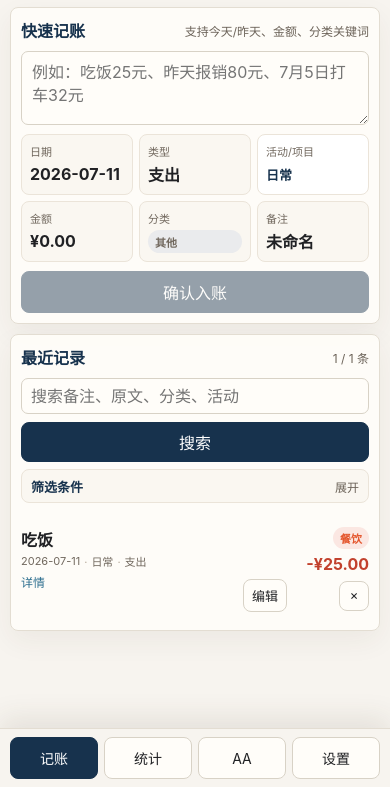
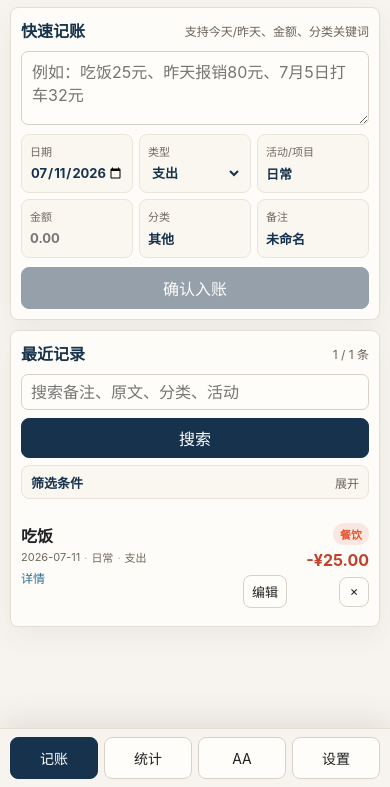
Before and after one commit to yongjiong/Ledgerly, a plain HTML site: page index.html in a window 390 px wide. Both pictures are taken after a click on the button "确认入账". Shown: the part 57-844 px from the top of the page. Drawn offline with Linux system fonts and the light colour scheme.

Commit message:
Add files via upload

```diff
--- a/index.html
+++ b/index.html
@@ -77,6 +77,7 @@
     h2 { margin: 0; font-size: 18px; color: var(--navy); }
     p { margin: 8px 0 0; color: var(--muted); }
     .tabs, .segmented, .row { display: flex; gap: 8px; flex-wrap: wrap; }
+    .mobile-label { display: none; }
     .tabs button, .segmented button { min-width: 72px; }
     .active, .primary {
       background: var(--navy);
@@ -110,16 +111,34 @@
       grid-template-columns: repeat(3,minmax(0,1fr));
       gap: 10px;
     }
-    .preview div, .mini-table div, .settlement, .aa-expense, .note {
+    .preview div, .preview-field, .mini-table div, .settlement, .aa-expense, .note {
       border: 1px solid #ebe4d9;
       background: #faf7f1;
       border-radius: 8px;
     }
-    .preview div { padding: 12px; display: grid; gap: 6px; min-width: 0; }
+    .preview div, .preview-field { padding: 12px; display: grid; gap: 6px; min-width: 0; }
     .preview span, .metric span, .mini-table span, .aa-expense em {
       color: #71685e;
       font-size: 13px;
       font-style: normal;
+    }
+    .preview-field input,
+    .preview-field select {
+      width: 100%;
+      min-width: 0;
+      min-height: 28px;
+      padding: 0;
+      border: 0;
+      border-radius: 0;
+      background: transparent;
+      box-shadow: none;
+      color: var(--navy);
+      font-size: 15px;
+      font-weight: 700;
+    }
+    .preview-field input:focus,
+    .preview-field select:focus {
+      box-shadow: none;
     }
     .stats-chart-grid {
       grid-template-columns: repeat(2, minmax(0, 1fr));
@@ -739,42 +758,25 @@
         gap: 6px;
       }
       .preview div,
-      .preview-project {
+      .preview-field {
         min-height: 46px;
         padding: 8px;
         gap: 3px;
       }
-      .preview-project {
-        display: grid;
-        border: 1px solid #ebe4d9;
-        background: #fff;
-        border-radius: 8px;
-        min-width: 0;
-      }
-      .preview-project input {
+      .preview-field input,
+      .preview-field select {
         min-height: 22px;
-        border: 0;
-        border-radius: 0;
-        background: transparent;
-        box-shadow: none;
-        color: var(--navy);
         font-size: 13px;
-        font-weight: 700;
-        padding: 0;
-      }
-      .preview div:nth-child(1),
-      .preview div:nth-child(2),
-      .preview .preview-project {
+      }
+      .preview .preview-field:nth-child(1),
+      .preview .preview-field:nth-child(2),
+      .preview .preview-field:nth-child(3) {
         grid-column: span 2;
       }
-      .preview div:nth-child(4),
-      .preview div:nth-child(5),
-      .preview .preview-note {
+      .preview .preview-field:nth-child(4),
+      .preview .preview-field:nth-child(5),
+      .preview .preview-field:nth-child(6) {
         grid-column: span 2;
-      }
-      .preview .preview-note strong {
-        display: block;
-        max-width: 100%;
       }
       .preview span, .metric span, .mini-table span, .aa-expense em { font-size: 11px; }
       .preview strong {
@@ -1090,6 +1092,19 @@
         display: grid;
         grid-template-columns: 1fr;
         gap: 7px;
+      }
+      .budget-action-row {
+        grid-template-columns: repeat(2, minmax(0, 1fr));
+      }
+      .budget-action-row button {
+        min-width: 0;
+        white-space: nowrap;
+      }
+      .desktop-label {
+        display: none;
+      }
+      .mobile-label {
+        display: inline;
       }
       .pagination {
         justify-content: space-between;
@@ -1179,6 +1194,7 @@
     let activeGroupId = state.aaGroups[0]?.id || "";
     let bookText = "吃饭25元";
     let bookProject = "日常";
+    let bookDraft = parseTransaction(bookText);
     let editingTxId = "";
     let txPage = 1;
     let aaMode = "main";
@@ -1296,6 +1312,17 @@
     function projectName(value) {
       return String(value || "").trim() || "日常";
     }
+    function normalizeBookDraft(draft, fallbackRawText = "") {
+      return {
+        date: draft.date || today(),
+        type: draft.type === "income" ? "income" : "expense",
+        amount: Number(draft.amount) || 0,
+        category: String(draft.category || "其他").trim() || "其他",
+        note: String(draft.note || "").trim() || "未命名",
+        rawText: draft.rawText || fallbackRawText,
+        projectName: projectName(draft.projectName)
+      };
+    }
     function inferSelfMember(members) {
       return members.includes("我") ? "我" : members[0];
     }
@@ -1441,7 +1468,7 @@
     }
     function renderBook() {
       const value = bookText;
-      const p = parseTransaction(value);
+      const p = { ...bookDraft };
       p.projectName = projectName(bookProject);
       const latest = [...state.transactions].sort((a, b) => b.date.localeCompare(a.date) || txTimeValue(b).localeCompare(txTimeValue(a)));
       const filtered = latest.filter(txMatchesFilters);
@@ -1471,24 +1498,43 @@
       document.querySelector("#bookInput").addEventListener("input", event => {
         bookText = event.target.value;
         const next = parseTransaction(bookText);
-        next.projectName = projectName(bookProject);
+        bookDraft = next;
+        bookProject = projectName(next.projectName);
+        next.projectName = bookProject;
         document.querySelector("#preview").innerHTML = previewHtml(next);
-        bindBookProjectInput();
+        bindBookDraftInputs();
         document.querySelector("#confirmBook").disabled = !next.amount;
       });
-      bindBookProjectInput();
-      function bindBookProjectInput() {
+      bindBookDraftInputs();
+      function bindBookDraftInputs() {
+        document.querySelector("#bookDate").addEventListener("input", event => {
+          bookDraft.date = event.target.value;
+        });
+        document.querySelector("#bookType").addEventListener("change", event => {
+          bookDraft.type = event.target.value;
+        });
         document.querySelector("#bookProject").addEventListener("input", event => {
           bookProject = event.target.value;
+          bookDraft.projectName = event.target.value;
         });
+        document.querySelector("#bookAmount").addEventListener("input", event => {
+          bookDraft.amount = event.target.value;
+          document.querySelector("#confirmBook").disabled = !(Number(event.target.value) > 0);
+        });
+        document.querySelector("#bookCategory").addEventListener("input", event => {
+          bookDraft.category = event.target.value;
+        });
+        document.querySelector("#bookNote").addEventListener("input", event => {
+          bookDraft.note = event.target.value;
+        });
       }
       document.querySelector("#confirmBook").addEventListener("click", () => {
-        const next = parseTransaction(document.querySelector("#bookInput").value);
-        next.projectName = projectName(document.querySelector("#bookProject").value);
+        const next = normalizeBookDraft({ ...bookDraft, projectName: document.querySelector("#bookProject").value }, document.querySelector("#bookInput").value);
         if (!next.amount) return;
         state.transactions.unshift({ ...next, id: uid("tx"), createdAt: new Date().toISOString() });
         bookText = "";
         bookProject = "日常";
+        bookDraft = parseTransaction("");
         save();
         renderBook();
       });
@@ -1652,12 +1698,12 @@
     }
     function previewHtml(p) {
       return `<div class="preview">
-        <div><span>日期</span><strong>${esc(p.date)}</strong></div>
-        <div><span>类型</span><strong>${p.type === "income" ? "收入" : "支出"}</strong></div>
-        <label class="preview-project"><span>活动/项目</span><input id="bookProject" value="${esc(projectName(p.projectName || bookProject))}" placeholder="日常"></label>
-        <div><span>金额</span><strong>¥${money(p.amount)}</strong></div>
-        <div><span>分类</span>${badge(p.category)}</div>
-        <div class="preview-note"><span>备注</span><strong>${esc(p.note)}</strong></div>
+        <label class="preview-field"><span>日期</span><input id="bookDate" type="date" value="${esc(p.date || today())}"></label>
+        <label class="preview-field"><span>类型</span><select id="bookType"><option value="expense"${p.type === "income" ? "" : " selected"}>支出</option><option value="income"${p.type === "income" ? " selected" : ""}>收入</option></select></label>
+        <label class="preview-field"><span>活动/项目</span><input id="bookProject" value="${esc(projectName(p.projectName || bookProject))}" placeholder="日常"></label>
+        <label class="preview-field"><span>金额</span><input id="bookAmount" type="number" min="0" step="0.01" value="${p.amount ? esc(p.amount) : ""}" placeholder="0.00"></label>
+        <label class="preview-field"><span>分类</span><input id="bookCategory" value="${esc(p.category || "")}" placeholder="餐饮"></label>
+        <label class="preview-field preview-note"><span>备注</span><input id="bookNote" value="${esc(p.note || "")}" placeholder="未命名"></label>
       </div>`;
     }
     function txHtml(t) {
@@ -2142,16 +2188,16 @@
               <div class="section-title"><h2>月度预算</h2><span>超支提醒</span></div>
               <input id="budgetMonth" type="month" value="${today().slice(0, 7)}">
               <input id="budgetAmount" type="number" min="0" step="0.01" value="${esc(state.budgets?.[today().slice(0, 7)] || "")}" placeholder="月预算金额，例如 3000">
-              <div class="row"><button class="primary" id="saveBudget">保存预算</button><button id="deleteBudget">删除本月预算</button></div>
-              <div class="note"><strong>已设置月预算</strong>${budgetRows.length ? budgetPageInfo.items.map(([month, amount]) => `<span>${esc(month)}：¥${money(amount)}</span>`).join("") : "<span>暂无预算</span>"}</div>
+              <div class="row budget-action-row"><button class="primary" id="saveBudget"><span class="desktop-label">保存预算</span><span class="mobile-label">保存</span></button><button id="deleteBudget"><span class="desktop-label">删除本月预算</span><span class="mobile-label">删除</span></button></div>
+              <div class="note">${budgetRows.length ? `<strong>已设置月预算</strong>${budgetPageInfo.items.map(([month, amount]) => `<span>${esc(month)}：¥${money(amount)}</span>`).join("")}` : "<strong>暂无预算</strong>"}</div>
               ${paginationHtml("budget", budgetPageInfo, "个月")}
             </div>
             <div class="panel">
               <div class="section-title"><h2>年度预算</h2><span>年度支出上限</span></div>
               <input id="budgetYear" type="number" min="2000" max="2100" value="${today().slice(0, 4)}" placeholder="年份，例如 2026">
               <input id="yearBudgetAmount" type="number" min="0" step="0.01" value="${esc(state.yearBudgets?.[today().slice(0, 4)] || "")}" placeholder="年预算金额，例如 36000">
-              <div class="row"><button class="primary" id="saveYearBudget">保存预算</button><button id="deleteYearBudget">删除本年预算</button></div>
-              <div class="note"><strong>已设置年预算</strong>${yearBudgetRows.length ? yearBudgetPageInfo.items.map(([year, amount]) => `<span>${esc(year)}：¥${money(amount)}</span>`).join("") : "<span>暂无预算</span>"}</div>
+              <div class="row budget-action-row"><button class="primary" id="saveYearBudget"><span class="desktop-label">保存预算</span><span class="mobile-label">保存</span></button><button id="deleteYearBudget"><span class="desktop-label">删除本年预算</span><span class="mobile-label">删除</span></button></div>
+              <div class="note">${yearBudgetRows.length ? `<strong>已设置年预算</strong>${yearBudgetPageInfo.items.map(([year, amount]) => `<span>${esc(year)}：¥${money(amount)}</span>`).join("")}` : "<strong>暂无预算</strong>"}</div>
               ${paginationHtml("yearBudget", yearBudgetPageInfo, "个年份")}
             </div>
           </div>
```
